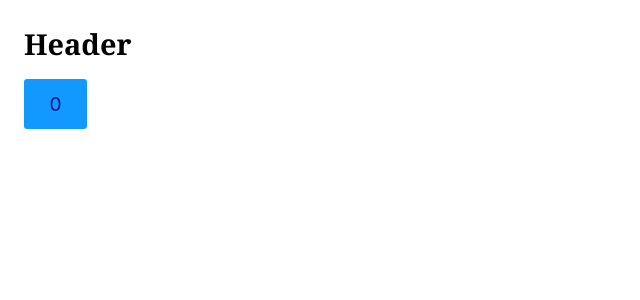
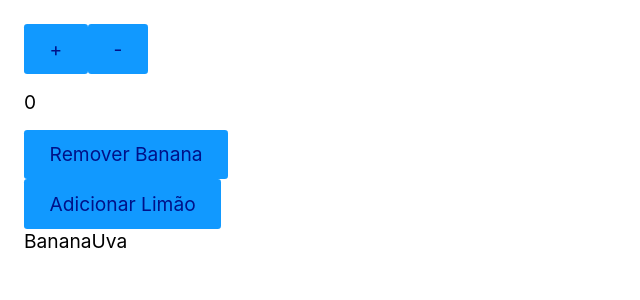
Before and after one commit to Pavanelli7/React, a React (Vite) app in the folder ferramentas-de-automacao/: page / in a window 1280 px wide. Shown: the top 300 px of the page, without its empty margins (0-640 px from the left). Built offline with nearby package versions, Linux system fonts and the light colour scheme.

Commit message:
Tópico/useReducer

```diff
--- a/ferramentas-de-automacao/src/App.jsx
+++ b/ferramentas-de-automacao/src/App.jsx
@@ -1,12 +1,26 @@
 import React from "react";
-import Header from "./Components/Header";
+import Exemplo from "./Components/Exemplo";
+
+function reducer(state, action) {
+  switch (action) {
+    case 'aumentar':
+      return state + 1;
+    case 'reduzir':
+      return state - 1;
+    default:
+      throw new Error();
+  }
+}
 
 const App = () => {
-  const [contar, setContar] = React.useState(0);
+  const [state, dispatch] = React.useReducer(reducer, 0);
+
   return (
     <div>
-      <Header />
-      <button onClick={() => setContar(contar + 1)}>{contar}</button>
+      <button onClick={() => dispatch('aumentar')}>+</button>
+      <button onClick={() => dispatch('reduzir')}>-</button>
+      <p>{state}</p>
+      <Exemplo />
     </div>
   );
 };
--- /dev/null
+++ b/ferramentas-de-automacao/src/Components/Exemplo.jsx
@@ -0,0 +1,30 @@
+import React from 'react'
+
+function reducer(state, action) {
+  switch (action.type) {
+    case 'remover':
+      return state.filter(item => item !== action.content);
+    case 'adicionar':
+      return [...state, action.content];
+    default:
+      throw new Error();
+  }
+}
+
+const Exemplo = () => {
+  const [state, dispatch] = React.useReducer(reducer, ['Banana', 'Uva']);
+
+  return (
+    <>
+      <button onClick={() => dispatch({ type: 'remover', content: 'Banana' })}>
+        Remover Banana
+      </button><br />
+      <button onClick={() => dispatch({ type: 'adicionar', content: 'Limão' })}>
+        Adicionar Limão
+      </button><br />
+      {state}
+    </>
+  )
+}
+
+export default Exemplo
```
